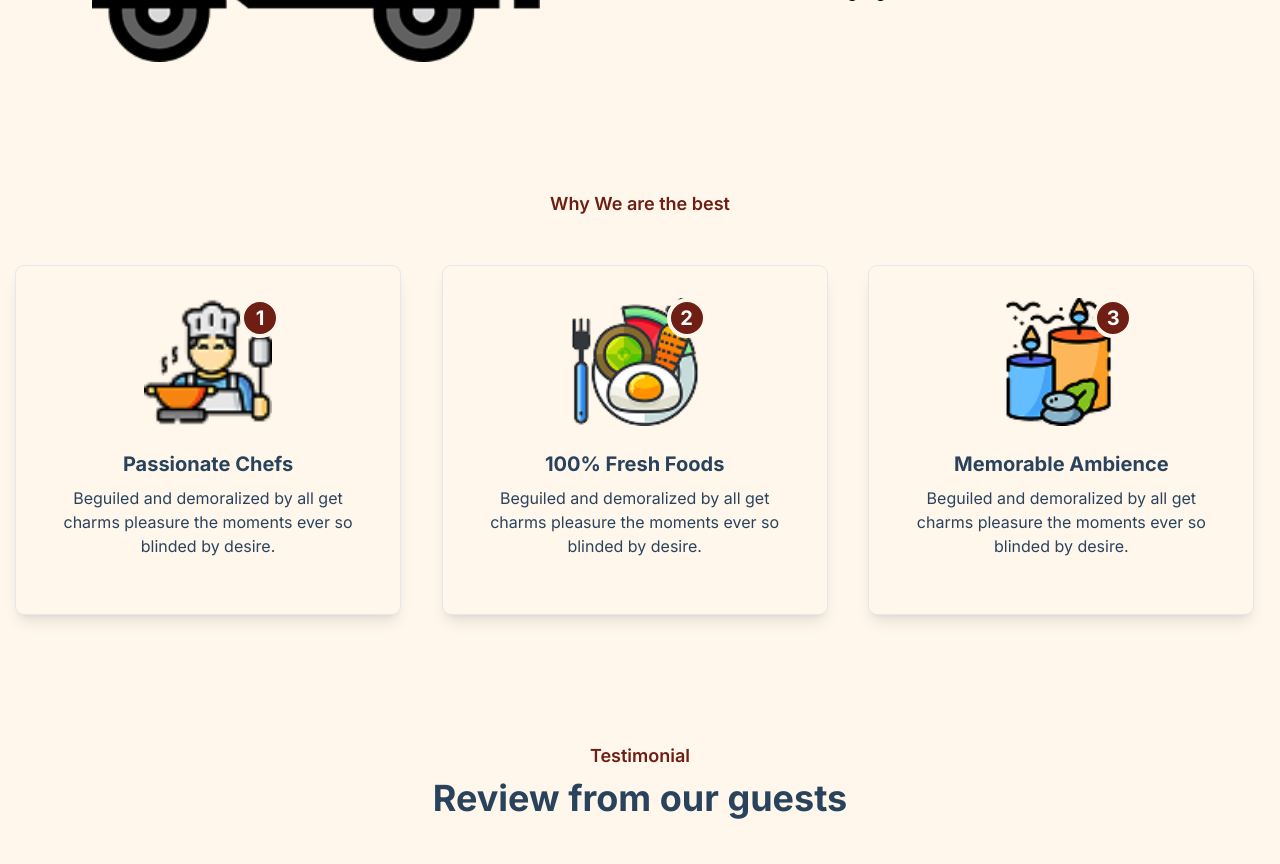
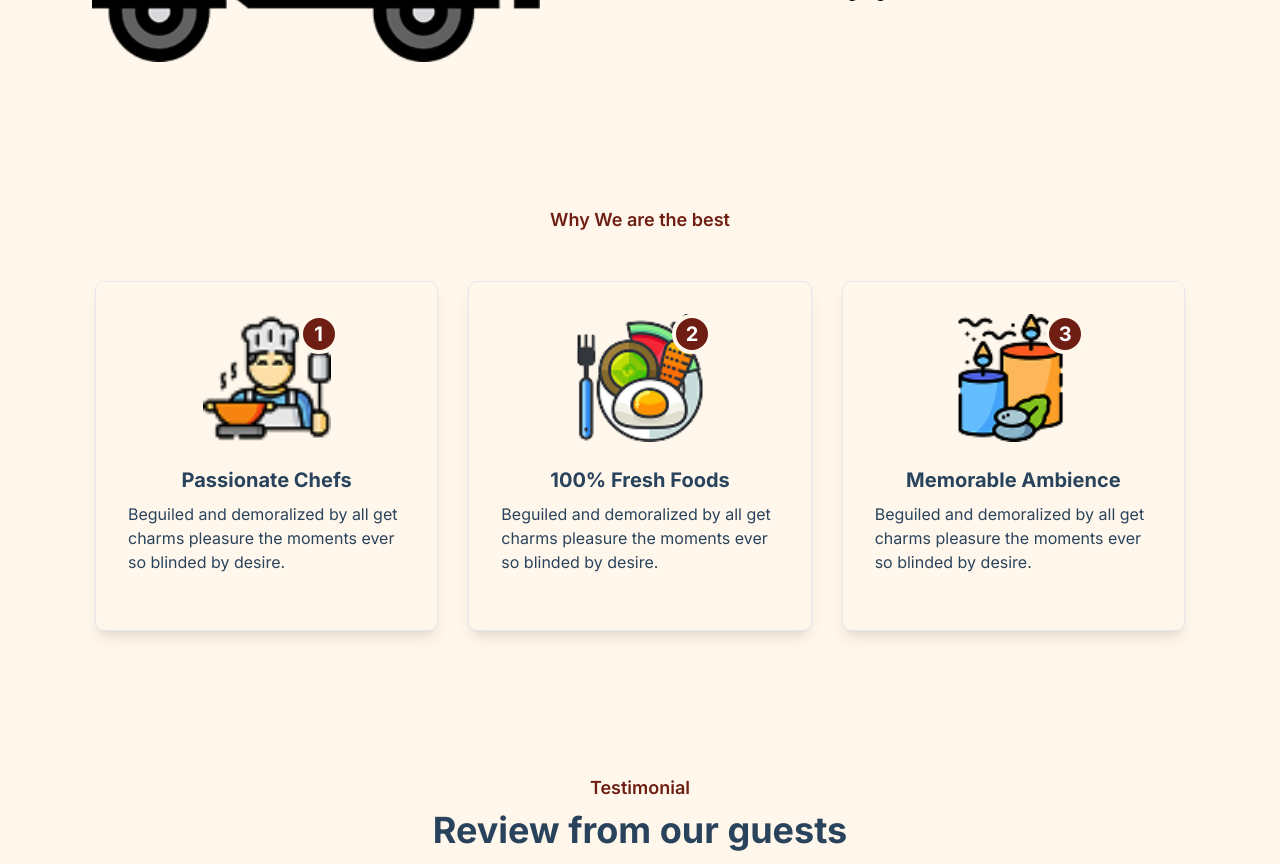
Before and after one commit to AfiaaAziz/Steak_Studio, a Next.js app: page / in a window 1280 px wide. Shown: the part 4400-5264 px from the top of the page. Built offline with nearby package versions, Linux system fonts and the light colour scheme.

Commit message:
whywearebest section fixed

```diff
--- a/app/components/WhyWeAreTheBest.tsx
+++ b/app/components/WhyWeAreTheBest.tsx
@@ -3,9 +3,9 @@ import Image from "next/image";
 
 const WhyWeAreTheBest = () => {
   return (
-    <section className="bg-background-500 py-16 w-full">
-      <div className="container mx-auto px-4 text-center">
-        <h3 className="text-brand-500 font-semibold text-lg mb-12">
+    <section className="bg-background-500 py-16 sm:py-20 w-full">
+      <div className="mx-auto max-w-6xl px-4 sm:px-6 lg:px-8">
+        <h3 className="text-brand-500 font-semibold text-lg mb-12 text-center">
           Why We are the best
         </h3>
 
@@ -14,7 +14,7 @@ const WhyWeAreTheBest = () => {
             role="button"
             tabIndex={0}
             className="
-              group relative flex flex-col items-center max-w-sm p-8 rounded-lg shadow-lg ring-1 ring-gray-200
+              group relative flex flex-col items-center w-full p-8 rounded-lg shadow-lg ring-1 ring-gray-200
               bg-background-500 text-Gray-200 transition-colors duration-300 cursor-pointer select-none
               supports-[hover:hover]:hover:bg-brand-500 supports-[hover:hover]:hover:text-white
               active:bg-brand-500 active:text-white
@@ -52,7 +52,7 @@ const WhyWeAreTheBest = () => {
             role="button"
             tabIndex={0}
             className="
-              group relative flex flex-col items-center max-w-sm p-8 rounded-lg shadow-lg ring-1 ring-gray-200
+              group relative flex flex-col items-center w-full p-8 rounded-lg shadow-lg ring-1 ring-gray-200
               bg-background-500 text-Gray-200 transition-colors duration-300 cursor-pointer select-none
               supports-[hover:hover]:hover:bg-brand-500 supports-[hover:hover]:hover:text-white
               active:bg-brand-500 active:text-white
@@ -67,15 +67,13 @@ const WhyWeAreTheBest = () => {
                 fill
                 className="object-contain"
               />
-              <div
-                className="
+              <div className="
                   absolute -right-2 top-0 bg-brand-500 text-white rounded-full w-10 h-10 flex items-center justify-center text-xl font-bold
                   border-4 border-background-500 transition-colors
                   group-active:bg-white group-active:text-brand-500
                   group-focus-visible:bg-white group-focus-visible:text-brand-500
                   supports-[hover:hover]:group-hover:bg-white supports-[hover:hover]:group-hover:text-brand-500
-                "
-              >
+                ">
                 2
               </div>
             </div>
@@ -90,7 +88,7 @@ const WhyWeAreTheBest = () => {
             role="button"
             tabIndex={0}
             className="
-              group relative flex flex-col items-center max-w-sm p-8 rounded-lg shadow-lg ring-1 ring-gray-200
+              group relative flex flex-col items-center w-full p-8 rounded-lg shadow-lg ring-1 ring-gray-200
               bg-background-500 text-Gray-200 transition-colors duration-300 cursor-pointer select-none
               supports-[hover:hover]:hover:bg-brand-500 supports-[hover:hover]:hover:text-white
               active:bg-brand-500 active:text-white
@@ -105,15 +103,13 @@ const WhyWeAreTheBest = () => {
                 fill
                 className="object-contain"
               />
-              <div
-                className="
+              <div className="
                   absolute -right-2 top-0 bg-brand-500 text-white rounded-full w-10 h-10 flex items-center justify-center text-xl font-bold
                   border-4 border-background-500 transition-colors
                   group-active:bg-white group-active:text-brand-500
                   group-focus-visible:bg-white group-focus-visible:text-brand-500
                   supports-[hover:hover]:group-hover:bg-white supports-[hover:hover]:group-hover:text-brand-500
-                "
-              >
+                ">
                 3
               </div>
             </div>
```
